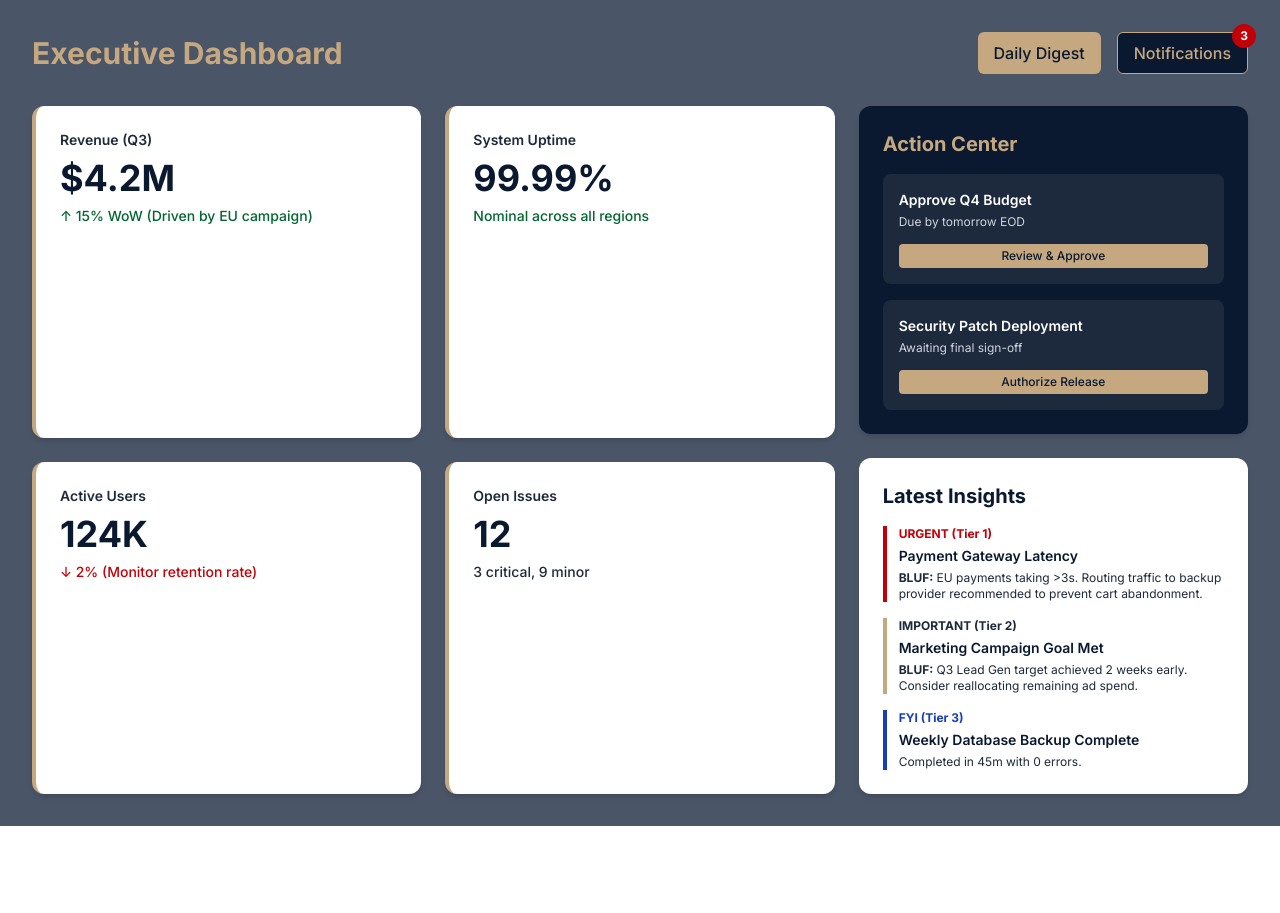
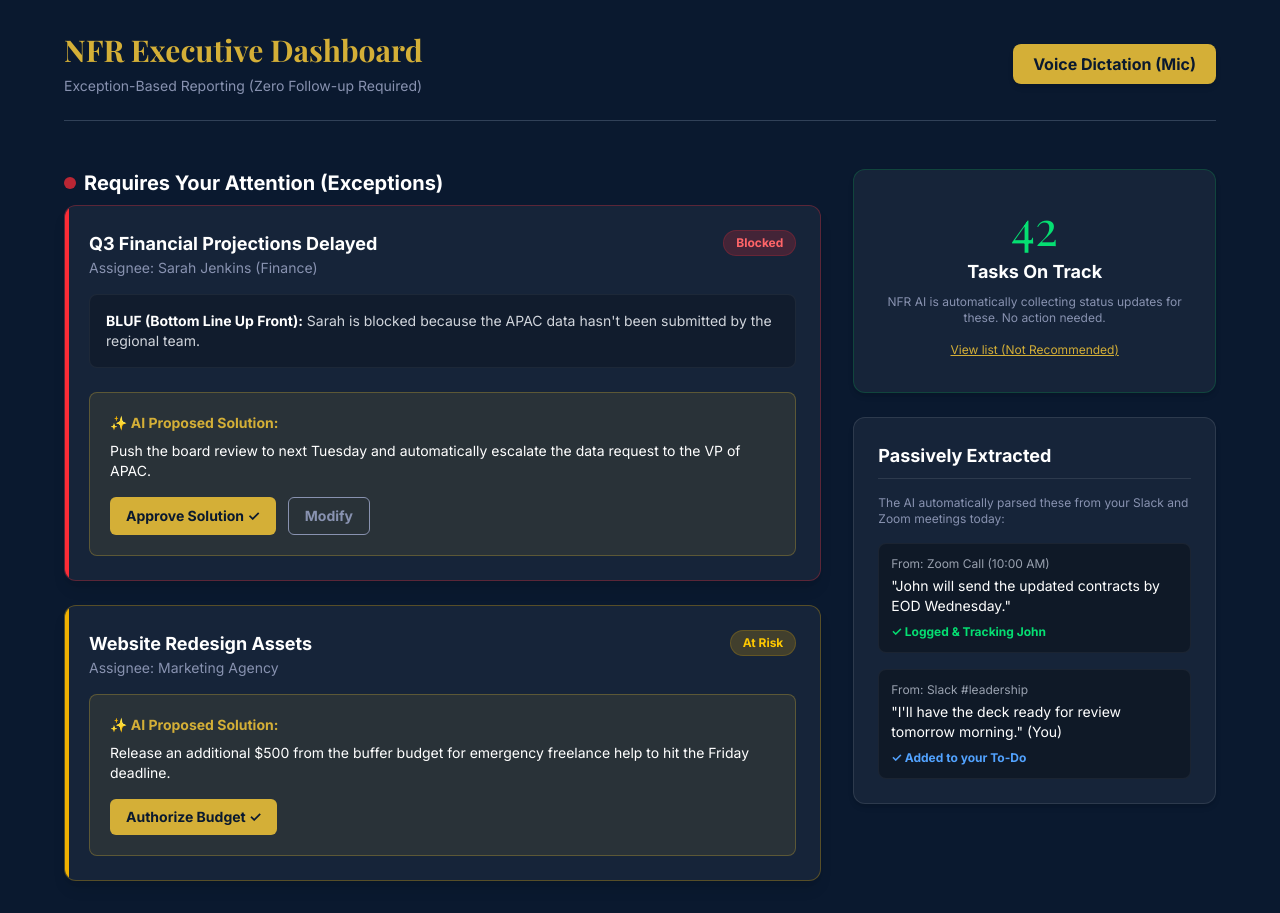
Before and after one commit to manojonkar/no-reminder, a Next.js app: page /dashboard in a window 1280 px wide. Before the commit the page ends 826 px from the top, so only its background shows below. Built offline with nearby package versions, Linux system fonts and the light colour scheme; a web font is replaced by a local one.

Commit message:
Rewrite dashboard to implement Exception-Based Reporting

```diff
--- a/src/app/dashboard/page.tsx
+++ b/src/app/dashboard/page.tsx
@@ -2,108 +2,120 @@ import React from 'react';
 
 export default function DashboardPage() {
   return (
-    <main id="main-content" tabIndex={-1} className="min-h-screen bg-slate-grey text-midnight-navy p-8">
+    <main id="main-content" tabIndex={-1} className="min-h-screen bg-[#0A192F] text-white p-8 font-sans">
+      <div className="max-w-6xl mx-auto">
+
         {/* Dashboard header */}
-      <div className="flex justify-between items-center mb-8">
-        <h1 className="text-3xl font-bold text-champagne-gold">Executive Dashboard</h1>
+        <div className="flex justify-between items-center mb-12 border-b border-slate-700 pb-6">
+          <div>
+            <h1 className="text-3xl font-bold font-serif text-[#D4AF37]">NFR Executive Dashboard</h1>
+            <p className="text-[#8892B0] mt-2 text-sm">Exception-Based Reporting (Zero Follow-up Required)</p>
+          </div>
           <div className="flex gap-4">
-          <button className="bg-champagne-gold text-midnight-navy px-4 py-2 rounded-md font-medium focus-visible:outline focus-visible:outline-2 focus-visible:outline-offset-2 focus-visible:outline-midnight-navy">
-            Daily Digest
+            <button className="bg-[#D4AF37] text-[#0A192F] px-5 py-2 rounded-lg font-bold hover:opacity-90 transition shadow-md">
+              Voice Dictation (Mic)
             </button>
-          <div className="relative">
-            <button
-              className="bg-midnight-navy text-champagne-gold px-4 py-2 rounded-md font-medium border border-champagne-gold focus-visible:outline focus-visible:outline-2 focus-visible:outline-offset-2 focus-visible:outline-midnight-navy"
-              aria-label="Notifications, 3 unread"
-            >
-              Notifications
-            </button>
-            <span className="absolute -top-2 -right-2 bg-red-700 text-white text-xs font-bold px-2 py-1 rounded-full" aria-hidden="true">
-              3
-            </span>
-          </div>
           </div>
         </div>
 
         {/* Bento Box Layout */}
-      <div className="grid grid-cols-1 md:grid-cols-3 gap-6">
-        {/* Hero Metrics (Top Row) */}
-        <div className="md:col-span-2 grid grid-cols-2 gap-6">
-          <div className="bg-white p-6 rounded-xl shadow-md border-l-4 border-champagne-gold">
-            <h3 className="text-sm text-gray-800 font-semibold mb-2">Revenue (Q3)</h3>
-            <div className="text-4xl font-bold text-midnight-navy mb-2">$4.2M</div>
-            <div className="text-sm text-green-800 font-medium">↑ 15% WoW (Driven by EU campaign)</div>
+        <div className="grid grid-cols-1 md:grid-cols-3 gap-8">
+
+          {/* Main Action Area (Exceptions) */}
+          <div className="md:col-span-2 space-y-6">
+            <h2 className="text-xl font-bold text-white mb-2 flex items-center gap-2">
+              <span className="bg-red-500 w-3 h-3 rounded-full inline-block animate-pulse"></span>
+              Requires Your Attention (Exceptions)
+            </h2>
+
+            {/* Escalation Card 1 */}
+            <div className="bg-white/5 border border-red-500/30 p-6 rounded-xl shadow-lg relative overflow-hidden">
+              <div className="absolute top-0 left-0 w-1 h-full bg-red-500"></div>
+              <div className="flex justify-between items-start mb-4">
+                <div>
+                  <h3 className="text-lg font-bold text-white">Q3 Financial Projections Delayed</h3>
+                  <p className="text-sm text-[#8892B0]">Assignee: Sarah Jenkins (Finance)</p>
                 </div>
-          <div className="bg-white p-6 rounded-xl shadow-md border-l-4 border-champagne-gold">
-            <h3 className="text-sm text-gray-800 font-semibold mb-2">System Uptime</h3>
-            <div className="text-4xl font-bold text-midnight-navy mb-2">99.99%</div>
-            <div className="text-sm text-green-800 font-medium">Nominal across all regions</div>
-          </div>
-          <div className="bg-white p-6 rounded-xl shadow-md border-l-4 border-champagne-gold">
-            <h3 className="text-sm text-gray-800 font-semibold mb-2">Active Users</h3>
-            <div className="text-4xl font-bold text-midnight-navy mb-2">124K</div>
-            <div className="text-sm text-red-700 font-medium">↓ 2% (Monitor retention rate)</div>
-          </div>
-          <div className="bg-white p-6 rounded-xl shadow-md border-l-4 border-champagne-gold">
-            <h3 className="text-sm text-gray-800 font-semibold mb-2">Open Issues</h3>
-            <div className="text-4xl font-bold text-midnight-navy mb-2">12</div>
-            <div className="text-sm text-gray-800 font-medium">3 critical, 9 minor</div>
-          </div>
+                <span className="bg-red-500/20 text-red-400 text-xs font-bold px-3 py-1 rounded-full border border-red-500/20">
+                  Blocked
+                </span>
               </div>
 
-        {/* Action Center & Notifications (Right Column) */}
-        <div className="md:col-span-1 space-y-6">
-          {/* Action Center */}
-          <div className="bg-midnight-navy p-6 rounded-xl shadow-md text-white">
-            <h2 className="text-xl font-bold text-champagne-gold mb-4">Action Center</h2>
-            <div className="space-y-4">
-              <div className="bg-slate-800 p-4 rounded-lg">
-                <div className="font-semibold text-sm mb-1">Approve Q4 Budget</div>
-                <div className="text-xs text-gray-300 mb-3">Due by tomorrow EOD</div>
-                <button className="bg-champagne-gold text-midnight-navy text-xs px-3 py-1 rounded w-full font-medium hover:opacity-90 focus-visible:outline focus-visible:outline-2 focus-visible:outline-offset-2 focus-visible:outline-white">
-                  Review & Approve
+              <div className="bg-black/20 p-4 rounded-lg mb-6 border border-white/5">
+                <p className="text-sm text-gray-300">
+                  <strong className="text-white">BLUF (Bottom Line Up Front):</strong> Sarah is blocked because the APAC data hasn't been submitted by the regional team.
+                </p>
+              </div>
+
+              <div className="bg-[#D4AF37]/10 p-5 rounded-lg border border-[#D4AF37]/30">
+                <p className="text-sm font-bold text-[#D4AF37] mb-2">✨ AI Proposed Solution:</p>
+                <p className="text-sm text-white mb-4">Push the board review to next Tuesday and automatically escalate the data request to the VP of APAC.</p>
+                <div className="flex gap-3">
+                  <button className="bg-[#D4AF37] text-[#0A192F] px-4 py-2 rounded-md font-bold text-sm hover:opacity-90">
+                    Approve Solution ✓
                   </button>
-              </div>
-              <div className="bg-slate-800 p-4 rounded-lg">
-                <div className="font-semibold text-sm mb-1">Security Patch Deployment</div>
-                <div className="text-xs text-gray-300 mb-3">Awaiting final sign-off</div>
-                <button className="bg-champagne-gold text-midnight-navy text-xs px-3 py-1 rounded w-full font-medium hover:opacity-90 focus-visible:outline focus-visible:outline-2 focus-visible:outline-offset-2 focus-visible:outline-white">
-                  Authorize Release
+                  <button className="bg-transparent border border-[#8892B0] text-[#8892B0] px-4 py-2 rounded-md font-bold text-sm hover:bg-white/5">
+                    Modify
                   </button>
                 </div>
               </div>
             </div>
 
-          {/* Tiered Notifications */}
-          <div className="bg-white p-6 rounded-xl shadow-md">
-            <h2 className="text-xl font-bold text-midnight-navy mb-4">Latest Insights</h2>
-            <div className="space-y-4">
-              {/* Tier 1 - Critical */}
-              <div className="border-l-4 border-red-700 pl-3">
-                <div className="text-xs font-bold text-red-700 mb-1">URGENT (Tier 1)</div>
-                <div className="text-sm font-semibold text-midnight-navy">Payment Gateway Latency</div>
-                <div className="text-xs text-gray-800 mt-1">
-                  <strong>BLUF:</strong> EU payments taking &gt;3s. Routing traffic to backup provider recommended to prevent cart abandonment.
+            {/* Escalation Card 2 */}
+            <div className="bg-white/5 border border-yellow-500/30 p-6 rounded-xl shadow-lg relative overflow-hidden">
+              <div className="absolute top-0 left-0 w-1 h-full bg-yellow-500"></div>
+              <div className="flex justify-between items-start mb-4">
+                <div>
+                  <h3 className="text-lg font-bold text-white">Website Redesign Assets</h3>
+                  <p className="text-sm text-[#8892B0]">Assignee: Marketing Agency</p>
+                </div>
+                <span className="bg-yellow-500/20 text-yellow-400 text-xs font-bold px-3 py-1 rounded-full border border-yellow-500/20">
+                  At Risk
+                </span>
+              </div>
+
+              <div className="bg-[#D4AF37]/10 p-5 rounded-lg border border-[#D4AF37]/30 mt-4">
+                <p className="text-sm font-bold text-[#D4AF37] mb-2">✨ AI Proposed Solution:</p>
+                <p className="text-sm text-white mb-4">Release an additional $500 from the buffer budget for emergency freelance help to hit the Friday deadline.</p>
+                <div className="flex gap-3">
+                  <button className="bg-[#D4AF37] text-[#0A192F] px-4 py-2 rounded-md font-bold text-sm hover:opacity-90">
+                    Authorize Budget ✓
+                  </button>
+                </div>
               </div>
             </div>
 
-              {/* Tier 2 - Important */}
-              <div className="border-l-4 border-champagne-gold pl-3">
-                <div className="text-xs font-bold text-gray-800 mb-1">IMPORTANT (Tier 2)</div>
-                <div className="text-sm font-semibold text-midnight-navy">Marketing Campaign Goal Met</div>
-                <div className="text-xs text-gray-800 mt-1">
-                  <strong>BLUF:</strong> Q3 Lead Gen target achieved 2 weeks early. Consider reallocating remaining ad spend.
+          </div>
+
+          {/* Right Column: Auto-Tracked Items */}
+          <div className="md:col-span-1 space-y-6">
+
+            <div className="bg-white/5 border border-green-500/20 p-8 rounded-xl shadow-md text-center">
+              <div className="text-5xl font-serif text-green-400 mb-2">42</div>
+              <h2 className="text-lg font-bold text-white">Tasks On Track</h2>
+              <p className="text-xs text-[#8892B0] mt-2">NFR AI is automatically collecting status updates for these. No action needed.</p>
+              <button className="text-xs text-[#D4AF37] underline mt-4 hover:text-white">View list (Not Recommended)</button>
+            </div>
+
+            <div className="bg-white/5 border border-white/10 p-6 rounded-xl shadow-md">
+              <h2 className="text-lg font-bold text-white mb-4 border-b border-white/10 pb-2">Passively Extracted</h2>
+              <p className="text-xs text-[#8892B0] mb-4">The AI automatically parsed these from your Slack and Zoom meetings today:</p>
+
+              <div className="space-y-4">
+                <div className="bg-black/30 p-3 rounded-lg border border-white/5">
+                  <div className="text-xs text-gray-400 mb-1">From: Zoom Call (10:00 AM)</div>
+                  <div className="text-sm text-white">"John will send the updated contracts by EOD Wednesday."</div>
+                  <div className="text-xs text-green-400 mt-2 font-bold">✓ Logged & Tracking John</div>
+                </div>
+
+                <div className="bg-black/30 p-3 rounded-lg border border-white/5">
+                  <div className="text-xs text-gray-400 mb-1">From: Slack #leadership</div>
+                  <div className="text-sm text-white">"I'll have the deck ready for review tomorrow morning." (You)</div>
+                  <div className="text-xs text-blue-400 mt-2 font-bold">✓ Added to your To-Do</div>
+                </div>
               </div>
             </div>
 
-              {/* Tier 3 - FYI */}
-              <div className="border-l-4 border-blue-800 pl-3">
-                <div className="text-xs font-bold text-blue-800 mb-1">FYI (Tier 3)</div>
-                <div className="text-sm font-semibold text-midnight-navy">Weekly Database Backup Complete</div>
-                <div className="text-xs text-gray-800 mt-1">
-                  Completed in 45m with 0 errors.
-                </div>
-              </div>
-            </div>
           </div>
         </div>
       </div>
```
Lines whose indentation alone changed are shown as unchanged.
